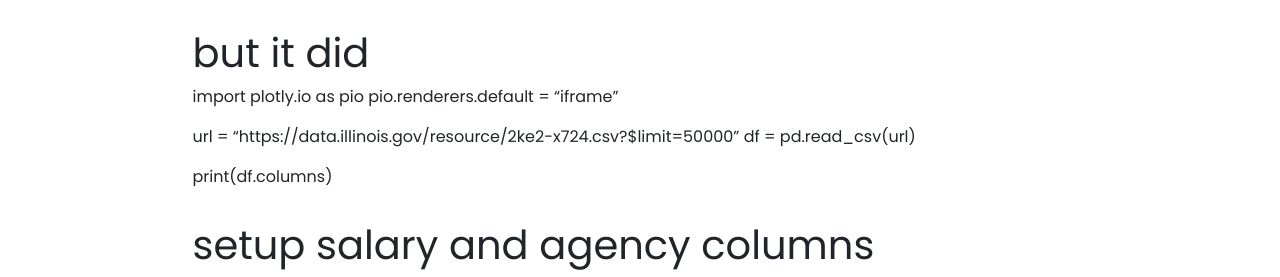
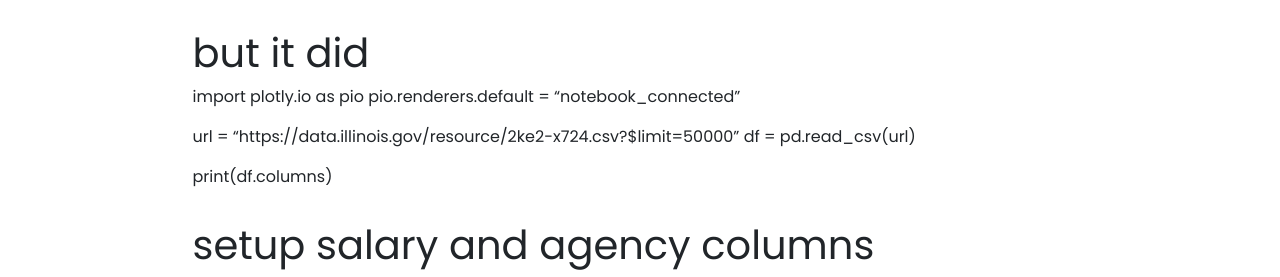
Before and after one commit to dheimba/dheimba.github.io, a Jekyll site: the page built from _projects/final3.md, in a window 1280 px wide. Shown: the part 501-778 px from the top of the page. Built offline with Jekyll 4.4.1, drawn with Linux system fonts in a browser that asks for light colours; nearby versions of some CDN libraries.

Commit message:
Update final3.md

```diff
--- a/_projects/final3.md
+++ b/_projects/final3.md
@@ -13,7 +13,7 @@ import plotly.express as px
 # i don't fully understand how it fixed it
 # but it did
 import plotly.io as pio
-pio.renderers.default = "iframe"
+pio.renderers.default = "notebook_connected"
 
 url = "https://data.illinois.gov/resource/2ke2-x724.csv?$limit=50000"
 df = pd.read_csv(url)
```
